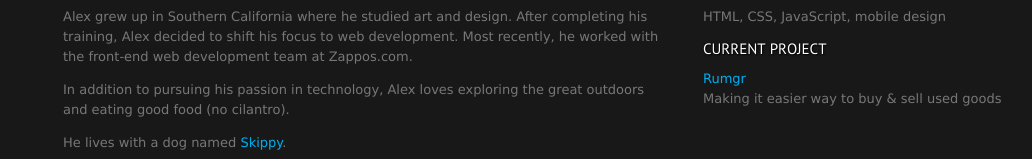
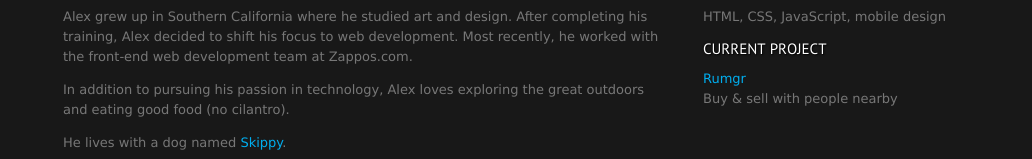
Before and after one commit to alexcoleman/Personal-Website, a plain HTML site: page index.html in a window 1280 px wide. Shown: the part 504-663 px from the top of the page, without its empty margins (107-1139 px from the left). Drawn offline with nearby package versions, Linux system fonts and the light colour scheme.

Commit message:
Fix Rumgr tagline

```diff
--- a/index.html
+++ b/index.html
@@ -33,7 +33,7 @@
 			<p>HTML, CSS, JavaScript, mobile design</p>
 		<h2>Current Project</h2>
 		<p><a href="http://www.rumgr.com">Rumgr</a><br />
-		Making it easier way to buy &amp; sell used goods</p>
+		Buy &amp; sell with people nearby</p>
 	</div>
 </div>
 
```
